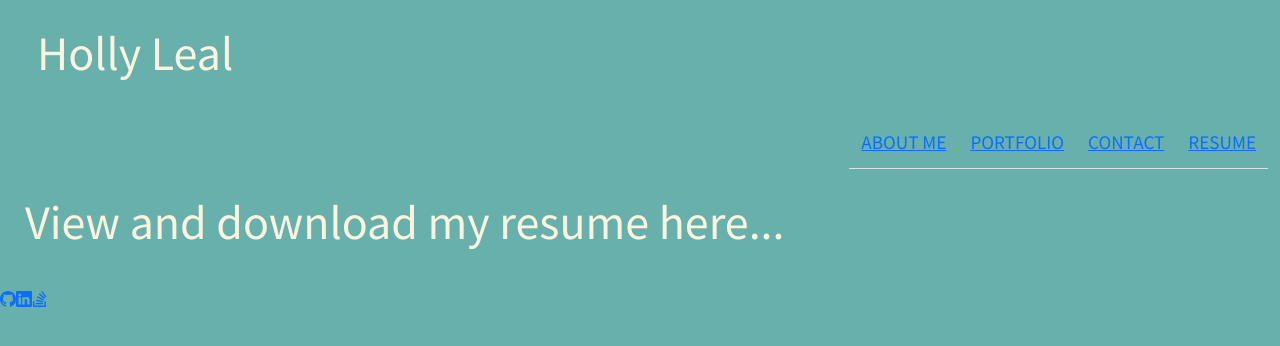
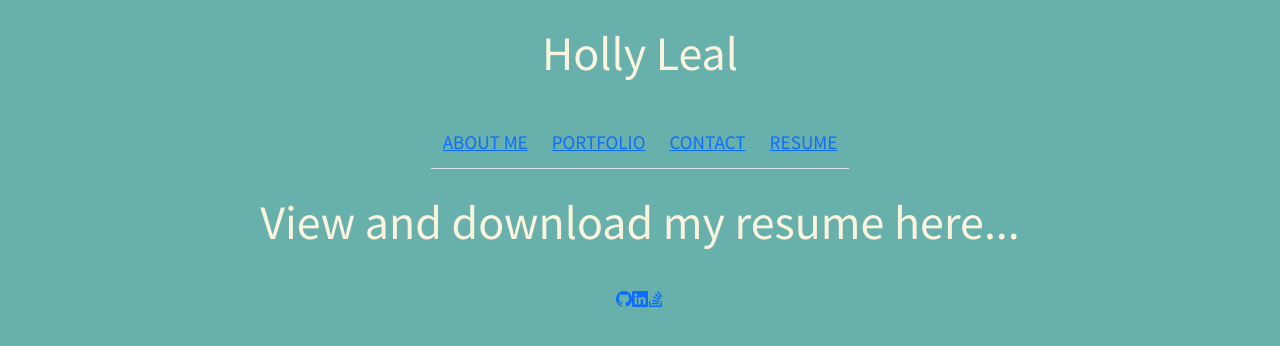
Before and after one commit to hollyhleal/react-portfolio, a React (Create React App) app: page /react-portfolio/resume in a window 1280 px wide. Shown: the top 346 px of the page. Built offline with nearby package versions, Linux system fonts and the light colour scheme; the HTML template or start-up script is replaced by a standard one.

Commit message:
update import locations and update styling of header and about page

```diff
--- a/src/App.css
+++ b/src/App.css
@@ -1,6 +1,7 @@
 * {
   background-color: var(--Turqoise);
   font-family: "Source Sans Pro", sans-serif;
+  text-align: center;
 }
 
 :root {
--- a/src/App.js
+++ b/src/App.js
@@ -1,8 +1,8 @@
 import React from "react";
 import { BrowserRouter as Router, Route, Routes } from "react-router-dom";
-import Header from "./components/Header/Header";
+import Header from "./components/Header/Header.js";
 import Footer from "./components/Footer";
-import About from "./components/pages/About";
+import About from "./components/pages/About/About";
 import Portfolio from "./components/pages/Portfolio";
 import Contact from "./components/pages/Contact";
 import Resume from "./components/pages/Resume";
--- a/src/components/Header/Header.js
+++ b/src/components/Header/Header.js
@@ -1,6 +1,6 @@
 import Container from "react-bootstrap/Container";
 import Navbar from "react-bootstrap/Navbar";
-import Navigation from "../pages/Navigation/Navigation";
+import Navigation from "../Navigation/Navigation";
 import "./Header.css";
 
 function Header() {
--- a/src/components/pages/Navigation/Navigation.js
+++ b/src/components/Navigation/Navigation.js
@@ -4,7 +4,7 @@ import "./Navigation.css";
 
 function Navigation() {
   return (
-    <Nav className="justify-content-end">
+    <Nav className="justify-content-center">
       <ul className="nav nav-tabs">
         <li className="nav-item">
           <NavLink
--- /dev/null
+++ b/src/components/pages/About/About.css
@@ -0,0 +1,3 @@
+.profileImage {
+  justify-content: center;
+}
```
Also changed, not shown: src/components/pages/About/About.js (renamed from src/components/pages/About.js, +5 -4 lines), src/components/Navigation/Navigation.css (renamed from src/components/pages/Navigation/Navigation.css).
